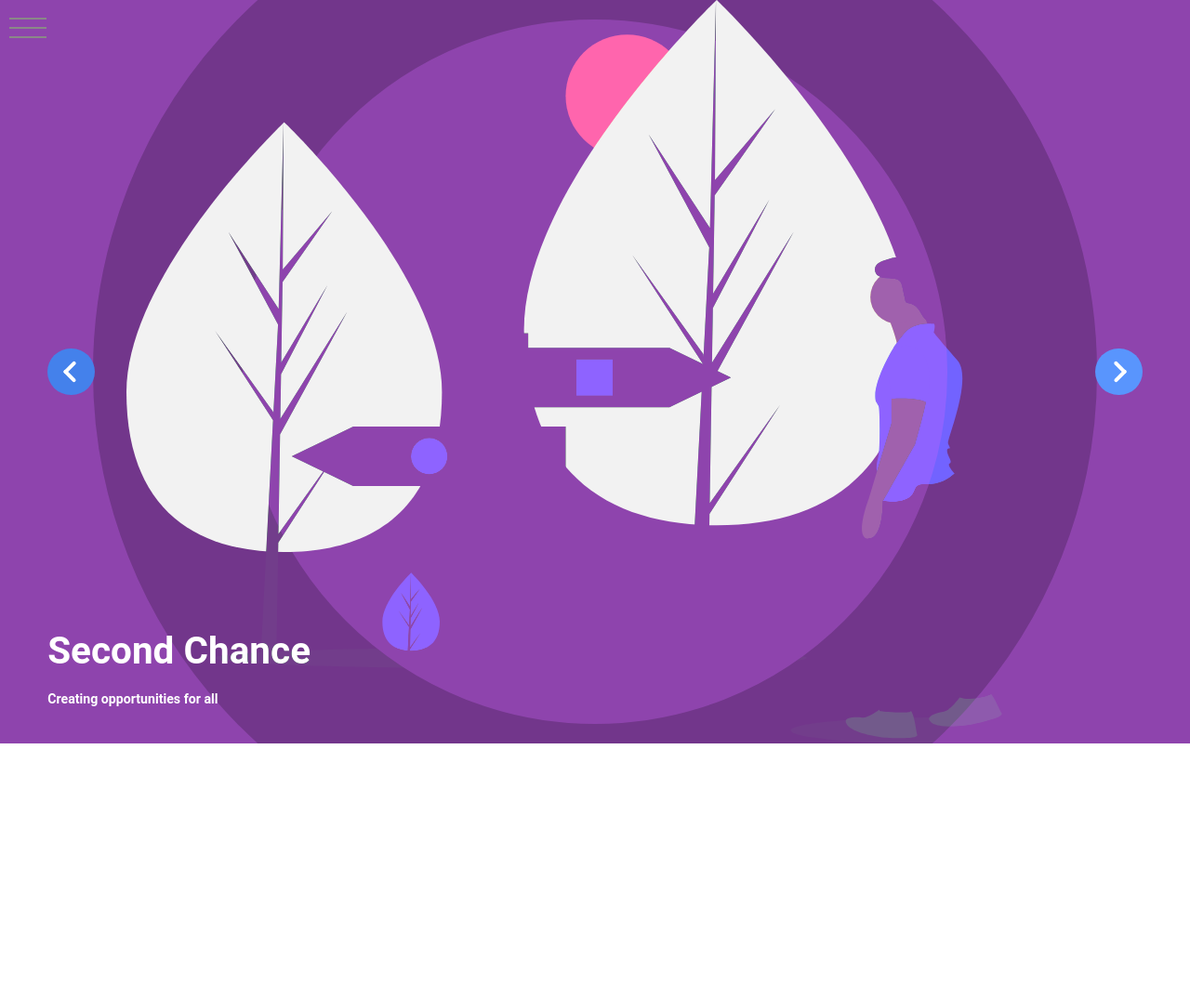
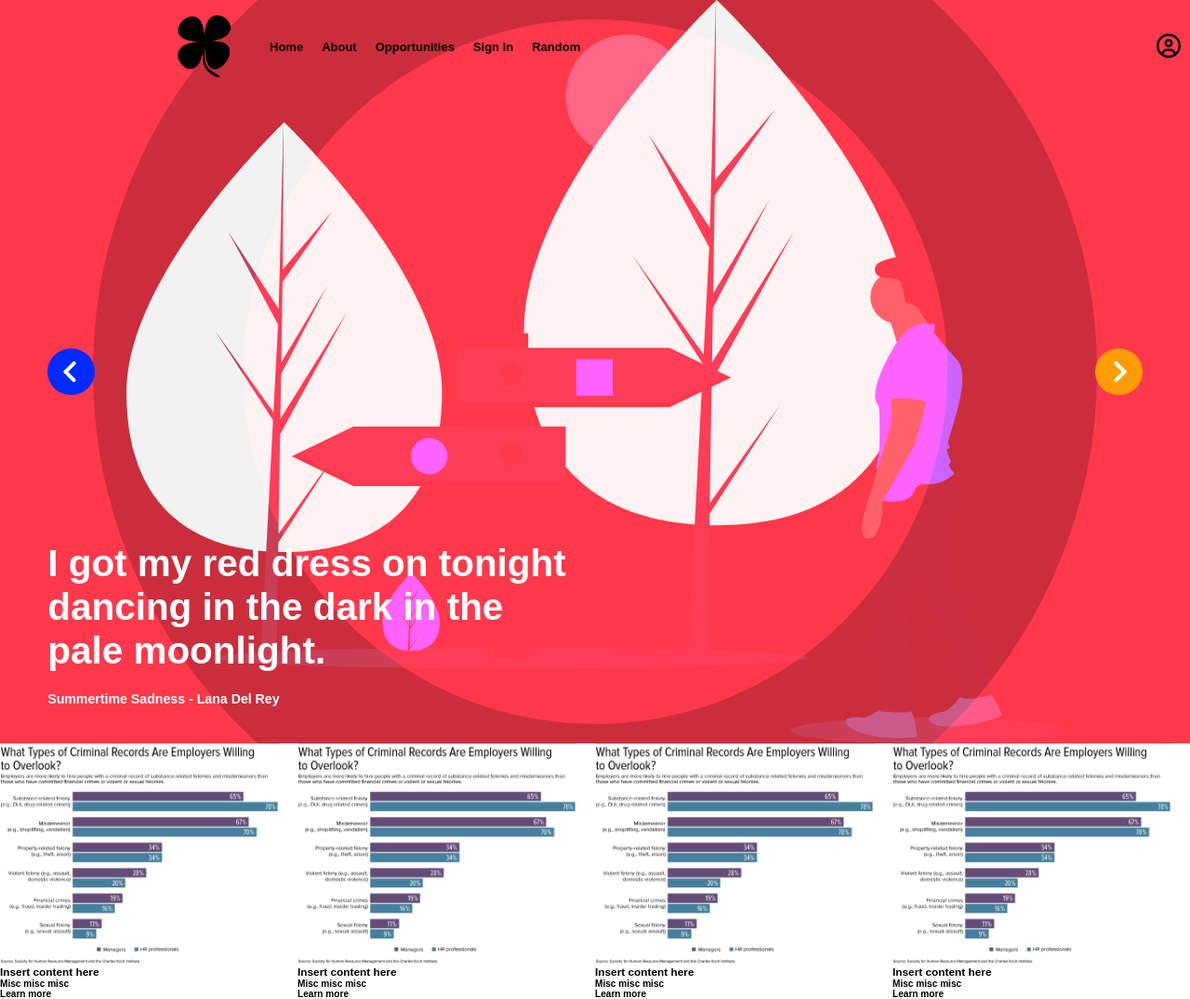
Before and after one commit to KevinCGo/SecondChanceWeb, a plain HTML site: page index.html in a window 1280 px wide. Shown: the whole page at 93% size. Before the commit the page ends 800 px from the top, so only its background shows below. Drawn offline with Linux system fonts and the light colour scheme.

Commit message:
updated index

```diff
--- a/index.html
+++ b/index.html
@@ -11,52 +11,58 @@
   <link rel="shorcut icon" type="image/ico" href="images/favicon.ico">
 
   <title>Second Chance</title>
+
+  <script src="https://kit.fontawesome.com/d16f6830a0.js" crossorigin="anonymous"></script>
 </head>
 
 <body>
+  <div class="info">
+    <nav class="main-nav">
 
-    <div class="info">
-        <div class="menu-wrap">
-            <input type="checkbox" class="toggler">
-            <div class="hamburger"><div></div></div>
-            <div class="menu">
-              <div>
-                <div>
-                  <ul>
+      <a href="index.html"><img src="images/SC__1_-removebg-preview.png" alt="Second Chance" class="logo"></a>
+
+      <ul class="main-menu">
+        <!-- NOTE left side of horizontal nav -->
         <li><a href="index.html">Home</a></li>
         <li><a href="#">About</a></li>
         <li><a href="#">Opportunities</a></li>
-                    <li><a href="#">Sign-In/Sign-Up</a></li>
+        <li><a href="#">Sign In</a></li>
+        <li><a href="#">Random</a></li>
       </ul>
-                </div>
-              </div>
-            </div>
-          </div>
+      <!-- NOTE right side of horizontal nav -->
+      <ul class="right-menu">
+        <li>
+          <a href="#">
+            <i class="far fa-user-circle fa-2x"></i>
+          </a>
+        </li>
+      </ul>
+    </nav>
   </div>
 
   <section class="cd-slider">
     <ul>
-        <li data-color="#8e44ad">
+      <li data-color="#FF384B">
         <div class="content" style="background-image:url(images/undraw_road_sign_mfpo.svg)">
           <blockquote>
-              <p>Second Chance</p>
-              <span>Creating opportunities for all</span>
+            <p>I got my red dress on tonight dancing in the dark in the pale moonlight.</p>
+            <span>Summertime Sadness - Lana Del Rey</span>
           </blockquote>
         </div>
       </li>
-        <li data-color="#5995fd">
-          <div class="content" style="background-image:url(images/undraw_career_progress_ivdb.svg)">
+      <li data-color="#FF9C00">
+        <div class="content" style="background-image:url(images/undraw_Online_learning_re_qw08.svg)">
           <blockquote>
-              <p>High quality employment</p>
-              <span>With links to certifications</span>
+            <p>Will you still love me When I'm no longer young and beautiful Will you still love me</p>
+            <span>Young And Beautiful - Lana Del Rey</span>
           </blockquote>
         </div>
       </li>
-        <li data-color="#4481eb">
-          <div class="content" style="background-image:url(images/undraw_Online_learning_re_qw08.svg)">
+      <li data-color="#002AFF">
+        <div class="content" style="background-image:url(images/undraw_playing_cards_cywn.svg)">
           <blockquote>
-              <p>Conversate</p>
-              <span>Virtual meetings that help get you a step closer</span>
+            <p>Blue jeans White shirt Walked into the room You know you made my eyes burn</p>
+            <span>Blue Jeans - Lana Del Rey</span>
           </blockquote>
         </div>
       </li>
@@ -67,6 +73,32 @@
     </nav>
   </section>
 
+  <div class="home-cards">
+    <div class="grid">
+      <img src="images/18-0787 Criminal Records-01.jpg" alt="criminal records">
+      <h3>Insert content here</h3>
+      <p>Misc misc misc</p>
+      <a href="#">Learn more</a>
+    </div>
+    <div class="grid">
+      <img src="images/18-0787 Criminal Records-01.jpg" alt="criminal records">
+      <h3>Insert content here</h3>
+      <p>Misc misc misc</p>
+      <a href="#">Learn more</a>
+    </div>
+    <div class="grid">
+      <img src="images/18-0787 Criminal Records-01.jpg" alt="criminal records">
+      <h3>Insert content here</h3>
+      <p>Misc misc misc</p>
+      <a href="#">Learn more</a>
+    </div>
+    <div class="grid">
+      <img src="images/18-0787 Criminal Records-01.jpg" alt="criminal records">
+      <h3>Insert content here</h3>
+      <p>Misc misc misc</p>
+      <a href="#">Learn more</a>
+    </div>
+  </div>
 
   <script src="script.js"></script>
 </body>
--- a/style.css
+++ b/style.css
@@ -1,19 +1,24 @@
-.info {
+.info { /*NOTE wraps around everything*/
     position: absolute;
     top: 0;
     right: 0;
     z-index: 9999999;
     margin: 1.5rem;
+
+    width: 90%;
+    max-width: 1100px; /*NOTE max-width set so it doesn't pass a certain width*/
+    margin: auto; /*NOTE gives even margins on all sides*/
 }
 
-@import url('https://fonts.googleapis.com/css2?family=Roboto&display=swap');
+@import url(https://fonts.googleapis.com/css?family=Montserrat:700);
 
 *,
 *::before,
 *::after {
-    box-sizing: border-box;
+    box-sizing: border-box; /*NOTE sets everything so that the padding doesn't affect the width*/
     padding: 0;
     margin: 0;
+    /*NOTE padding and margin are set to 0 so we've basically added a reset on every element*/
     border: 0;
 }
 
@@ -23,15 +28,63 @@ html {
 }
 
 body {
-    font-family: 'Roboto', sans-serif;
+    font-family: 'Montserrat', sans-serif;
     font-weight: 700;
     font-size: 1rem;
     color: #fff;
 }
 
+/*NOTE base styles for links*/
 a {
-    text-decoration: none;
-    color: rgba(225, 255, 255, .8);
+    text-decoration: none; /*NOTE removing underlines*/
+    color:  black; /*NOTE color of links*/
+}
+
+ul {
+    list-style-type: none; /*NOTE removing bullets for UL*/
+}
+
+/* SECTION nav */
+.main-nav {
+    display: flex; /*NOTE sets all the inner items to flex items and align them in a horizontal row*/
+    align-items: center;
+    justify-content: space-between; /*NOTE  distributing space between the flex items*/
+    height: 100px;
+    padding: 0; /*NOTE top/bottom and 0 left/right */
+    font-size: 13px;
+}
+
+.main-nav .logo {
+    width: 80px;
+}
+
+.main-nav ul { /*NOTE everything within it should be row -- aligned horizontal*/
+    display: flex; /*NOTE sets all list items to be in a horizontal row*/
+}
+
+/*NOTE separates the li items from  one another*/
+.main-nav ul li {
+    padding: 0 10px;
+}
+
+/*NOTE pushing underline down a bit */
+.main-nav ul li a {
+    padding-bottom: 2px;
+}
+
+/*NOTE hover over li items*/
+.main-nav ul li a:hover {
+    border-bottom: 2px solid #262626; /*NOTE creates underline underneath li*/
+}
+
+.main-nav ul.main-menu {
+    flex: 1; /*NOTE pushes UL to the left side near the logo*/
+    margin-left: 20px; /*NOTE pushes the UL a bit so its not sitting directly next to the logo*/
+}
+
+/*NOTE  */
+i {
+
 }
 
 /* Slider style */
@@ -118,8 +171,7 @@ blockquote span {
     transform: scale(1);
 }
 
-/* nav
-  ---------------------------------*/
+/* SECTION left & right selectors  ---------------------------------*/
 nav div {
     position: absolute;
     top: 50%;
@@ -205,143 +257,16 @@ nav>div>span {
     transition: width .6s, height .6s;
 }
 
-.menu-wrap {
-    position: fixed;
-    top: 0;
-    left: 0;
-    z-index: 1;
+/* SECTION home cards */
+.grid {
+    color:black;
 }
 
-.menu-wrap .toggler {
-    position: absolute;
-    top: 0;
-    left: 0;
-    z-index: 2;
-    cursor: pointer;
-    width: 50px;
-    height: 50px;
-    opacity: 0;
+.grid img {
+    width: 300px;
 }
 
-.menu-wrap .hamburger {
-    position: absolute;
-    top: 0;
-    left: 0;
-    z-index: 1;
-    width: 60px;
-    height: 60px;
-    padding: 1rem;
-    background: var(--primary-color);
-    display: flex;
-    align-items: center;
-    justify-content: center;
+.home-cards {
+    display: grid; /*NOTE using this alone doesn't work, you have to tell it know what columns/rows*/
+    grid-template-columns: repeat(4, 1fr); /*NOTE places items into rows*/
 }
-
-/* Hamburger Line */
-.menu-wrap .hamburger>div {
-    position: relative;
-    flex: none;
-    width: 100%;
-    height: 2px;
-    background: rgb(138, 136, 136);
-    display: flex;
-    align-items: center;
-    justify-content: center;
-    transition: all 0.4s ease;
-}
-
-/* Hamburger Lines - Top & Bottom */
-.menu-wrap .hamburger>div::before,
-.menu-wrap .hamburger>div::after {
-    content: '';
-    position: absolute;
-    z-index: 1;
-    top: -10px;
-    width: 100%;
-    height: 2px;
-    background: inherit;
-}
-
-/* Moves Line Down */
-.menu-wrap .hamburger>div::after {
-    top: 10px;
-}
-
-/* Toggler Animation */
-.menu-wrap .toggler:checked+.hamburger>div {
-    transform: rotate(135deg);
-}
-
-/* Turns Lines Into X */
-.menu-wrap .toggler:checked+.hamburger>div:before,
-.menu-wrap .toggler:checked+.hamburger>div:after {
-    top: 0;
-    transform: rotate(90deg);
-}
-
-/* Rotate On Hover When Checked */
-.menu-wrap .toggler:checked:hover+.hamburger>div {
-    transform: rotate(225deg);
-}
-
-/* Show Menu */
-.menu-wrap .toggler:checked~.menu {
-    visibility: visible;
-}
-
-.menu-wrap .toggler:checked~.menu>div {
-    transform: scale(1);
-    transition-duration: var(--menu-speed);
-}
-
-.menu-wrap .toggler:checked~.menu>div>div {
-    opacity: 1;
-    transition: opacity 0.4s ease 0.4s;
-}
-
-.menu-wrap .menu {
-    position: fixed;
-    top: 0;
-    left: 0;
-    width: 100%;
-    height: 100%;
-    visibility: hidden;
-    overflow: hidden;
-    display: flex;
-    align-items: center;
-    justify-content: center;
-}
-
-.menu-wrap .menu>div {
-    background: var(--overlay-color);
-    border-radius: 50%;
-    width: 200vw;
-    height: 200vw;
-    display: flex;
-    flex: none;
-    align-items: center;
-    justify-content: center;
-    transform: scale(0);
-    transition: all 0.4s ease;
-}
-
-.menu-wrap .menu>div>div {
-    text-align: center;
-    max-width: 90vw;
-    max-height: 100vh;
-    opacity: 0;
-    transition: opacity 0.4s ease;
-}
-
-.menu-wrap .menu>div>div>ul>li {
-    list-style: none;
-    color: #fff;
-    font-size: 1.5rem;
-    padding: 1rem;
-}
-
-.menu-wrap .menu>div>div>ul>li>a {
-    color: inherit;
-    text-decoration: none;
-    transition: color 0.4s ease;
-}
```
Also changed, not shown: images/18-0787 Criminal Records-01.jpg (added). Lines whose indentation alone changed are shown as unchanged.
